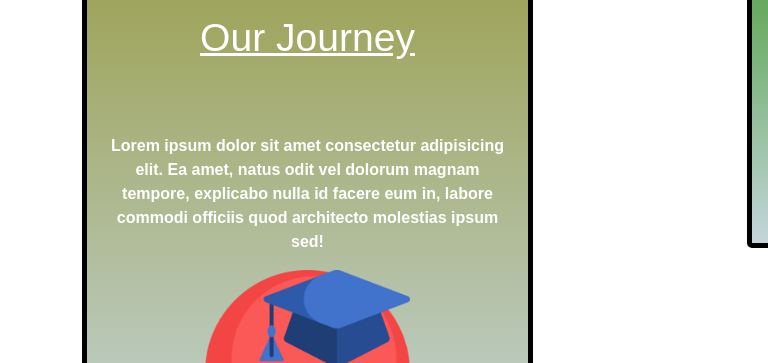
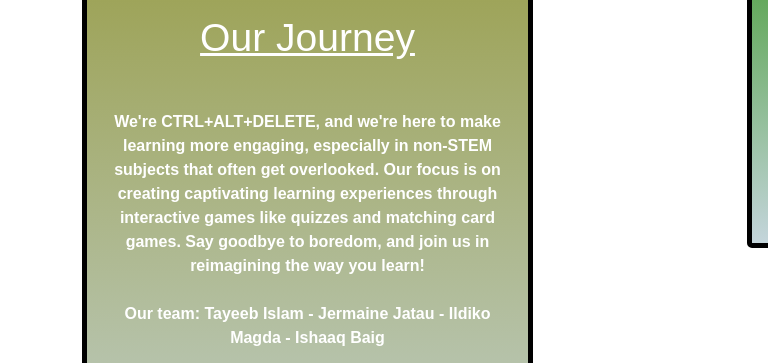
Before and after one commit to ishaaq08/ctrl-alt-defeat, a plain HTML site: page frontend/about.html in a window 1280 px wide. Shown: the part 314-677 px from the top of the page, 0-768 px from the left. Drawn offline with nearby package versions, Linux system fonts and the light colour scheme.

Commit message:
Replaced placeholder text in the about us section

```diff
--- a/frontend/about.html
+++ b/frontend/about.html
@@ -26,8 +26,8 @@
 
             <div class="col-md-5 text-center">
               <div class="our-journey-content">
-                <h2 class="about-us-headers">Our Journey</h2><br><br>
-                <p id="text">Lorem ipsum dolor sit amet consectetur adipisicing elit. Ea amet, natus odit vel dolorum magnam tempore, explicabo nulla id facere eum in, labore commodi officiis quod architecto molestias ipsum sed!</p>
+                <h2 class="about-us-headers">Our Journey</h2><br>
+                <p id="text">We're CTRL+ALT+DELETE, and we're here to make learning more engaging, especially in non-STEM subjects that often get overlooked. Our focus is on creating captivating learning experiences through interactive games like quizzes and matching card games. Say goodbye to boredom, and join us in reimagining the way you learn!<br><br>Our team: Tayeeb Islam - Jermaine Jatau - Ildiko Magda - Ishaaq Baig</p>
                 <img src="./assets/education.jpg" alt="education" class="education">
               </div>
             </div>
--- a/frontend/styles.css
+++ b/frontend/styles.css
@@ -197,9 +197,6 @@ p{
 
 /* Hover Actions */
 
-.our-journey-content:hover{
-}
-
 /* .slide-show-border:hover{
     border: 5px black solid;
     border-radius: 5px;
```
